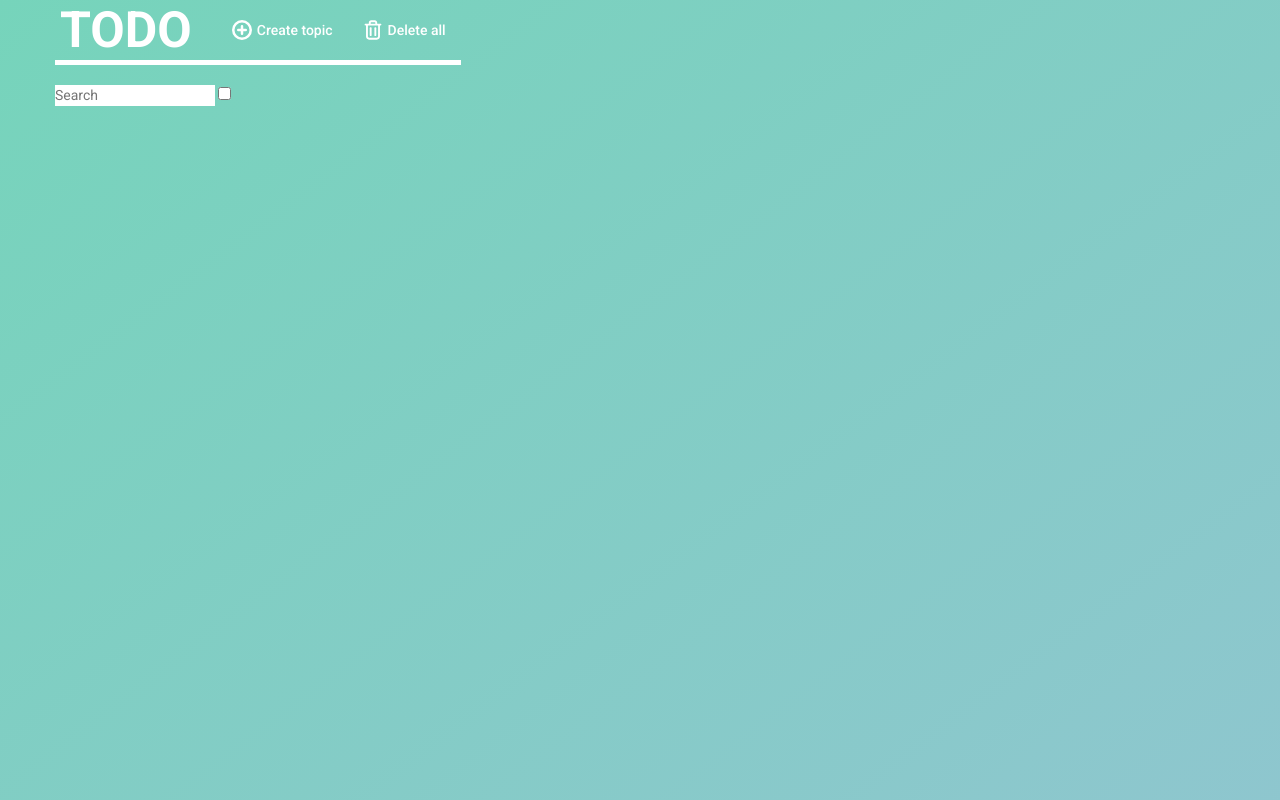
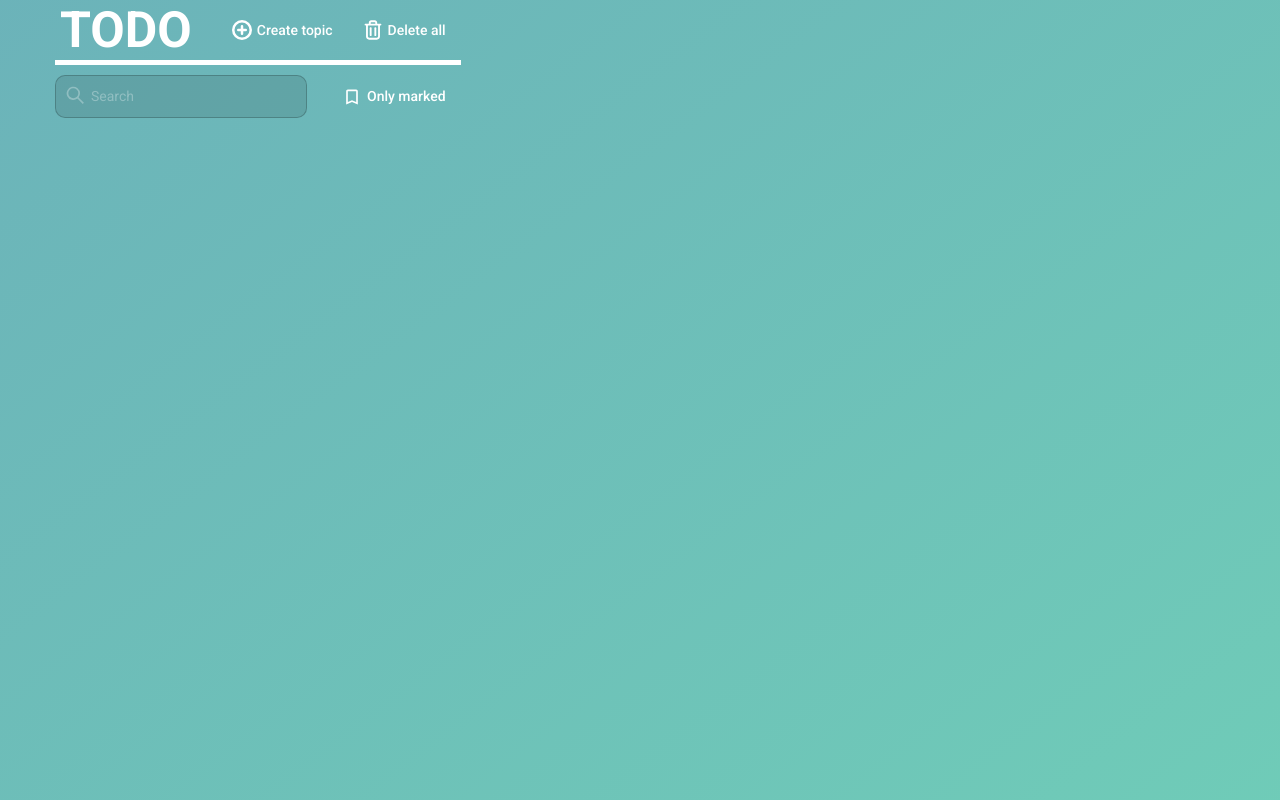
Before and after one commit to stepblazev/todo-typescript, a website built with Vite: page index.html in a window 1280 px wide. Built offline with nearby package versions, Linux system fonts and the light colour scheme.

Commit message:
HTML: controls + filters

```diff
--- a/index.html
+++ b/index.html
@@ -45,8 +45,32 @@
                         </button>
                     </div>
                     <div class="header__filter">
-                        <input type="search" id="search" placeholder="Search">
-                        <input type="checkbox" id="marked">
+                        <div class="header__search">
+                            <input type="search" id="search" placeholder="Search">
+                            <svg viewBox="0 0 24 24" xmlns="http://www.w3.org/2000/svg">
+                                <g data-name="Layer 2" id="Layer_2">
+                                    <path
+                                        d="M18,10a8,8,0,1,0-3.1,6.31l6.4,6.4,1.41-1.41-6.4-6.4A8,8,0,0,0,18,10Zm-8,6a6,6,0,1,1,6-6A6,6,0,0,1,10,16Z" />
+                                </g>
+                            </svg>
+                        </div>
+                        <div class="header__marked">
+                            <input type="checkbox" id="marked">
+                            <label for="marked" class="svg-button">
+                                <svg class="marked" viewBox="0 0 48 48" width="48" xmlns="http://www.w3.org/2000/svg">
+                                    <path
+                                        d="M34 6H14c-2.21 0-3.98 1.79-3.98 4L10 42l14-6 14 6V10c0-2.21-1.79-4-4-4zm0 30l-10-4.35L14 36V10h20v26z" />
+                                    <path d="M0 0h48v48H0z" fill="none" />
+                                </svg>
+                                <svg class="marked-checked" height="48" viewBox="0 0 48 48" width="48"
+                                    xmlns="http://www.w3.org/2000/svg">
+                                    <path
+                                        d="M34 6h-20c-2.21 0-3.98 1.79-3.98 4l-.02 32 14-6 14 6v-32c0-2.21-1.79-4-4-4z" />
+                                    <path d="M0 0h48v48h-48z" fill="none" />
+                                </svg>
+                                <span>Only marked</span>
+                            </label>
+                        </div>
                     </div>
                 </div>
             </header>
--- a/src/styles/_variables.scss
+++ b/src/styles/_variables.scss
@@ -3,7 +3,7 @@ $primary: #4a55a2;
 $secondary: #ffffff;
 $gray: #9d9d9d;
 // ACTION COLORS
-$addColor: rgb(75, 48, 230);
+$addColor: rgb(15, 255, 107);
 $deleteColor: rgb(255, 24, 74);
 $markedColor: rgb(255, 218, 11);
 
--- a/src/styles/app.scss
+++ b/src/styles/app.scss
@@ -1,15 +1,3 @@
-@keyframes jump {
-	0% {
-		transform: translateY(0px);
-	}
-	70% {
-		transform: translateY(-5px);
-	}
-	100% {
-		transform: translateY(0px);
-	}
-}
-
 @mixin setControlButtonColor($color) {
 	&:hover {
 		svg {
@@ -27,21 +15,51 @@
 	}
 }
 
+@keyframes jump {
+	0% {
+		transform: translateY(0px);
+	}
+	70% {
+		transform: translateY(-5px);
+	}
+	100% {
+		transform: translateY(0px);
+	}
+}
+
 .header {
+	display: inline-flex;
+	flex-direction: column;
+
+	@media (max-width: $breakpoint700) {
+		display: flex;
+	}
+
 	&__logo {
+		flex-grow: 1;
 		margin-right: 20px;
 		padding: 5px;
 		font-size: 50px;
 		line-height: 1;
+
+		@media (max-width: $breakpoint700) {
+			font-size: 24px;
+			margin-right: 0;
+		}
 	}
+
 	&__controls {
-		margin-bottom: 20px;
-		display: inline-flex;
+		margin-bottom: 10px;
+		display: flex;
 		border-bottom: 5px solid $secondary;
+
+		@media (max-width: $breakpoint700) {
+			align-items: center;
+		}
 
 		#add,
 		#delete {
-			padding: 5px 15px;
+			padding: 15px;
 			display: flex;
 			align-items: center;
 			gap: 5px;
@@ -71,7 +89,10 @@
 			}
 
 			&:hover {
-				background-color: rgba(0, 0, 0, 0.048);
+				background-color: rgba(0, 0, 0, 0.05);
+			}
+			&:active {
+				background-color: rgba(0, 0, 0, 0.2);
 			}
 		}
 
@@ -83,4 +104,91 @@
 			@include setControlButtonColor($deleteColor);
 		}
 	}
+
+	&__filter {
+		align-self: stretch;
+		display: flex;
+		align-items: center;
+		gap: 20px;
+	}
+
+	&__marked {
+		#marked {
+			display: none;
+			&:checked + label {
+				span {
+					color: $markedColor;
+				}
+
+				.marked-checked {
+					display: block;
+					animation: jump 0.3s ease 0s normal;
+				}
+
+				.marked {
+					display: none;
+				}
+			}
+		}
+
+		#marked + label {
+			padding: 10px 15px;
+			transition: all 0.2s ease;
+			border-radius: 10px;
+			user-select: none;
+			cursor: pointer;
+
+			&:hover {
+				background-color: rgba(0, 0, 0, 0.05);
+			}
+			&:active {
+				background-color: rgba(0, 0, 0, 0.2);
+			}
+
+			.marked-checked {
+				display: none;
+				fill: $markedColor;
+			}
+		}
+	}
+
+	&__search {
+		flex-grow: 1;
+		position: relative;
+
+		#search {
+			width: 100%;
+			padding: 10px;
+			padding-left: 35px;
+			border-radius: 10px;
+			background-color: rgba(0, 0, 0, 0.1);
+			border: 1px solid rgba(0, 0, 0, 0.2);
+			transition: all 0.2s ease;
+
+			&:focus {
+				outline: none;
+				border-color: $secondary;
+				background-color: rgba(0, 0, 0, 0.2);
+				& + svg {
+					fill: $secondary;
+				}
+			}
+
+			&::placeholder {
+				color: rgba(255, 255, 255, 0.3);
+			}
+
+			@media (max-width: $breakpoint700) {
+				width: 100%;
+			}
+		}
+
+		svg {
+			fill: rgba(255, 255, 255, 0.3);
+			position: absolute;
+			left: 10px;
+			top: 10px;
+			transition: all 0.2s ease;
+		}
+	}
 }
```
